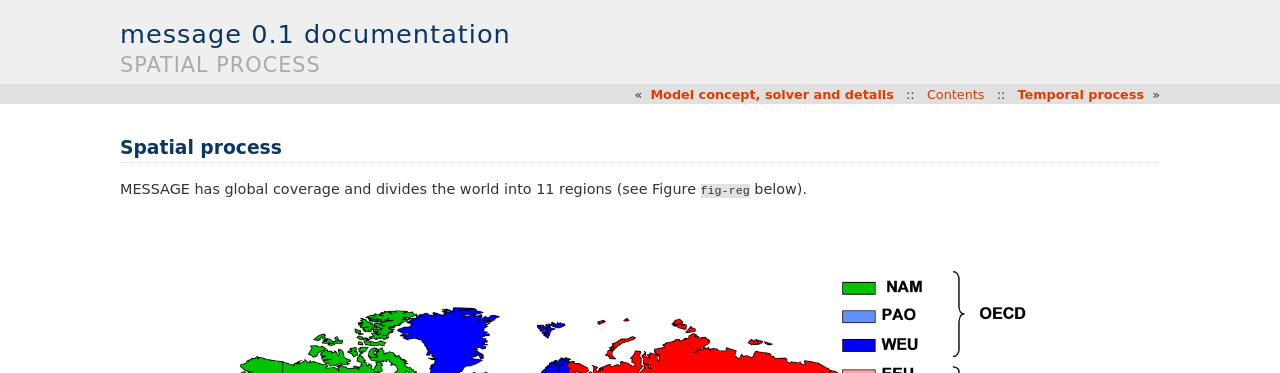
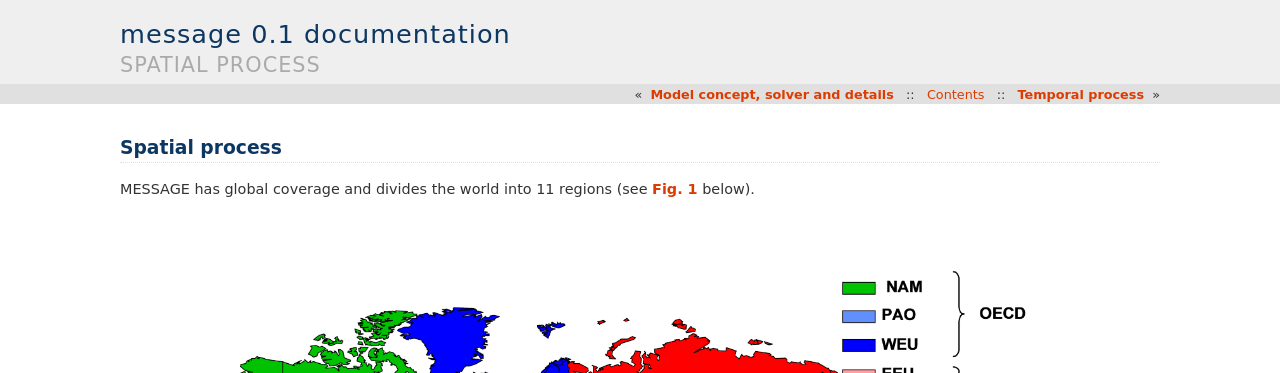
Before and after one commit to yiyi1991/message-ix-models, a Sphinx documentation site: the page built from doc/global/source/message_globiom/overview/spatial.rst, in a window 1280 px wide. Shown: the top 373 px of the page. Built offline with Sphinx 7.4.7, drawn with Linux system fonts in a browser that asks for light colours; pages that are not in the unit, such as notebooks, are missing from menus; cross-references to code outside the pages are shown as plain code.

Commit message:
Update spatial.rst

```diff
--- a/doc/global/source/message_globiom/overview/spatial.rst
+++ b/doc/global/source/message_globiom/overview/spatial.rst
@@ -2,10 +2,9 @@
 
 Spatial process
 ==============
-MESSAGE has global coverage and divides the world into 11 regions (see Figure :num:`fig-reg` below).
+MESSAGE has global coverage and divides the world into 11 regions (see :numref:`fig-reg` below).
 
 .. _fig-reg:
-
 .. figure:: /_static/MESSAGE_regions.png
    :width: 800px
 
```
